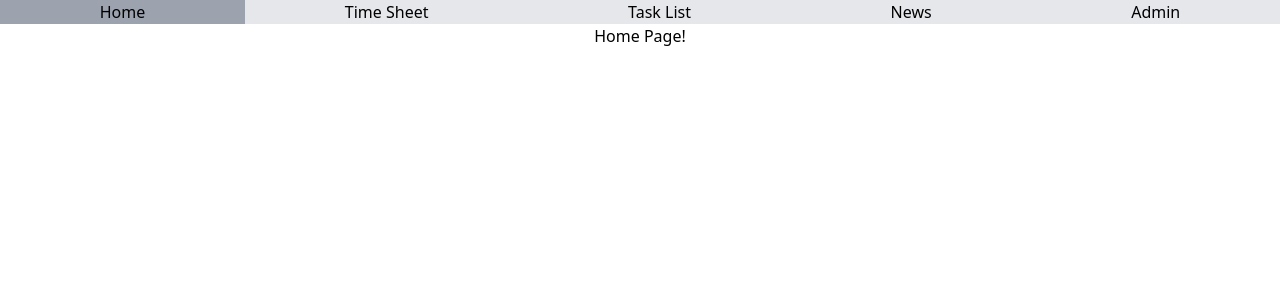
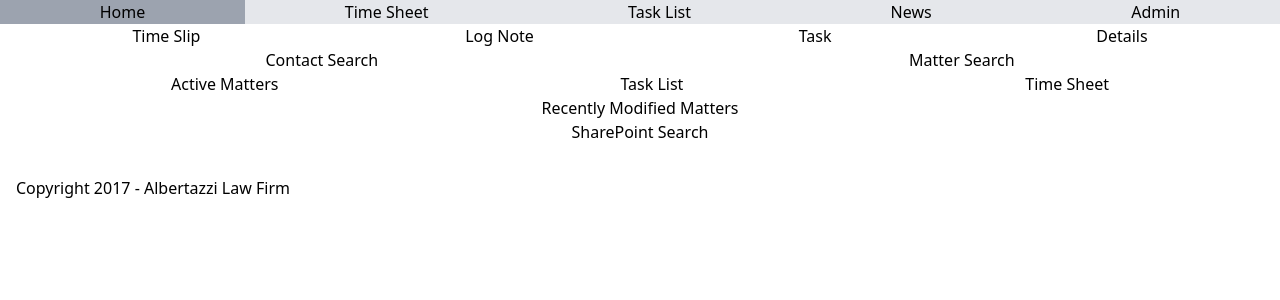
Before and after one commit to brycealbertazzi/OMAlbertazzi, a React (Create React App) app: page / in a window 1280 px wide. Shown: the top 300 px of the page. Built offline with nearby package versions, Linux system fonts and the light colour scheme.

Commit message:
Website Skeleton Complete
Skeleton pages and placeholders added. CSS, content and backend fetching to be added later.

```diff
--- a/src/App.js
+++ b/src/App.js
@@ -12,6 +12,10 @@ import { TimeReport } from './components/admin/TimeReport';
 import { RecentFinance } from './components/admin/RecentFinance';
 import { NewsFeed } from './components/news/NewsFeed';
 import { RecentlyModifiedMatters } from './components/news/RecentlyModifiedMatters';
+import { TimeSlip } from './components/tabbar/TimeSlip';
+import { LogNote } from './components/tabbar/LogNote';
+import { Task } from './components/tabbar/Task';
+import { Details } from './components/tabbar/Details';
 
 const App = () => {
   return (
@@ -23,10 +27,13 @@ const App = () => {
                 <Switch>
                 {/* Home, Time Sheet, Task List, News, Admin */}
                     <Route exact path='/' component={Home}></Route>
-                    {/* Time Sheet Routes */}
+                    {/* Time Sheet & Task List Routes */}
                     <Route exact path='/time-sheet' component={TimeSheet}></Route>
-                    {/* Task List Routes */}
                     <Route exact path='/task-list' component={TaskList}></Route>
+                    <Route exact path='/time-slip' component={TimeSlip}></Route>
+                    <Route exact path='/log-note' component={LogNote}></Route>
+                    <Route exact path='/task' component={Task}></Route>
+                    <Route exact path='/details' component={Details}></Route>
                     {/* News Routes */}
                     <Route exact path='/news' component={News}></Route>
                     <Route exact path='/news/news-feed' component={NewsFeed}></Route>
@@ -38,6 +45,11 @@ const App = () => {
                     <Route exact path='/admin/recent-finance' component={RecentFinance}></Route>
                 </Switch>
             </div>
+            <div className="flex justify-items-start mx-4 my-8">
+                <h6 className="">
+                    Copyright 2017 - Albertazzi Law Firm
+                </h6>
+            </div>
         </Fragment>
       </Router>
     </div>
--- a/src/components/Home.js
+++ b/src/components/Home.js
@@ -1,9 +1,23 @@
 import React from 'react'
+import { Tabbar } from './tabbar/Tabbar'
 
 export const Home = () => {
     return (
         <div>
-            <h1>Home Page!</h1>
+            <Tabbar></Tabbar>
+            <div className="flex">
+                <button className="flex-auto hover:bg-blue-500">Contact Search</button>
+                <button className="flex-auto hover:bg-blue-500">Matter Search</button>
+            </div>
+            <div className="flex">
+                <button className="flex-auto hover:bg-blue-500">Active Matters</button>
+                <button className="flex-auto hover:bg-blue-500">Task List</button>
+                <button className="flex-auto hover:bg-blue-500">Time Sheet</button>
+            </div>
+            <div className="flex flex-col">
+                <button className="flex-auto hover:bg-blue-500">Recently Modified Matters</button>
+                <button className="flex-auto hover:bg-blue-500">SharePoint Search</button>
+            </div>
         </div>
     )
 }
--- /dev/null
+++ b/src/components/tabbar/Details.js
@@ -0,0 +1,9 @@
+import React from 'react'
+
+export const Details = () => {
+    return (
+        <div>
+            <h1>Detail Works!</h1>
+        </div>
+    )
+}
--- /dev/null
+++ b/src/components/tabbar/LogNote.js
@@ -0,0 +1,9 @@
+import React from 'react'
+
+export const LogNote = () => {
+    return (
+        <div>
+            <h1>Log Note Works!</h1>
+        </div>
+    )
+}
--- /dev/null
+++ b/src/components/tabbar/Tabbar.js
@@ -0,0 +1,37 @@
+import React from 'react'
+import { NavLink } from 'react-router-dom'
+
+export const Tabbar = () => {
+    return (
+        <div className="flex">
+            <NavLink
+                className="flex-auto hover:bg-blue-400"
+                to="/time-slip"
+                exact
+                >
+                Time Slip
+            </NavLink>
+            <NavLink
+                className="flex-auto hover:bg-blue-400"
+                to="/log-note"
+                exact
+                >
+                Log Note
+            </NavLink>
+            <NavLink
+                className="flex-auto hover:bg-blue-400"
+                to="/task"
+                exact
+                >
+                Task
+            </NavLink>
+            <NavLink
+                className="flex-auto hover:bg-blue-400"
+                to="/details"
+                exact
+                >
+                Details
+            </NavLink>
+        </div>
+    )
+}
--- /dev/null
+++ b/src/components/tabbar/Task.js
@@ -0,0 +1,9 @@
+import React from 'react'
+
+export const Task = () => {
+    return (
+        <div>
+            <h1>Task Works!</h1>
+        </div>
+    )
+}
--- /dev/null
+++ b/src/components/tabbar/TimeSlip.js
@@ -0,0 +1,9 @@
+import React from 'react'
+
+export const TimeSlip = () => {
+    return (
+        <div>
+            <h1>Time Slip Works!</h1>
+        </div>
+    )
+}
--- a/src/components/task-list/TaskList.js
+++ b/src/components/task-list/TaskList.js
@@ -1,9 +1,17 @@
 import React from 'react'
+import { Tabbar } from '../tabbar/Tabbar'
 
 export const TaskList = () => {
     return (
         <div>
-            <h1>Task List Works!</h1>
+            <h1>Task List</h1>
+            <Tabbar></Tabbar>
+            <div className="flex"></div>
+            <button className="flex-auto hover:bg-blue-500">
+                Show Task List For:
+            </button>
+
+            {/* Render Task List for selected employee below */}
         </div>
     )
 }
--- a/src/components/time-sheet/TimeSheet.js
+++ b/src/components/time-sheet/TimeSheet.js
@@ -1,9 +1,22 @@
 import React from 'react'
+import { Tabbar } from '../tabbar/Tabbar'
 
 export const TimeSheet = () => {
     return (
         <div>
-            <h1>Time Sheet Works!</h1>
+            <h1>Time Sheet</h1>
+            <Tabbar></Tabbar>
+            <div className="flex">
+                <button className="flex-auto hover:bg-blue-500">Sunday</button>
+                <button className="flex-auto hover:bg-blue-500">Monday</button>
+                <button className="flex-auto hover:bg-blue-500">Tuesday</button>
+                <button className="flex-auto hover:bg-blue-500">Wednesday</button>
+                <button className="flex-auto hover:bg-blue-500">Thursday</button>
+                <button className="flex-auto hover:bg-blue-500">Friday</button>
+                <button className="flex-auto hover:bg-blue-500">Saturday</button>
+            </div>
+
+            {/* Render time slips on the selected day of week of the current week below */}
         </div>
     )
 }
```
Also changed, not shown: 1 other file (tests, documents, lock files or other folders).
